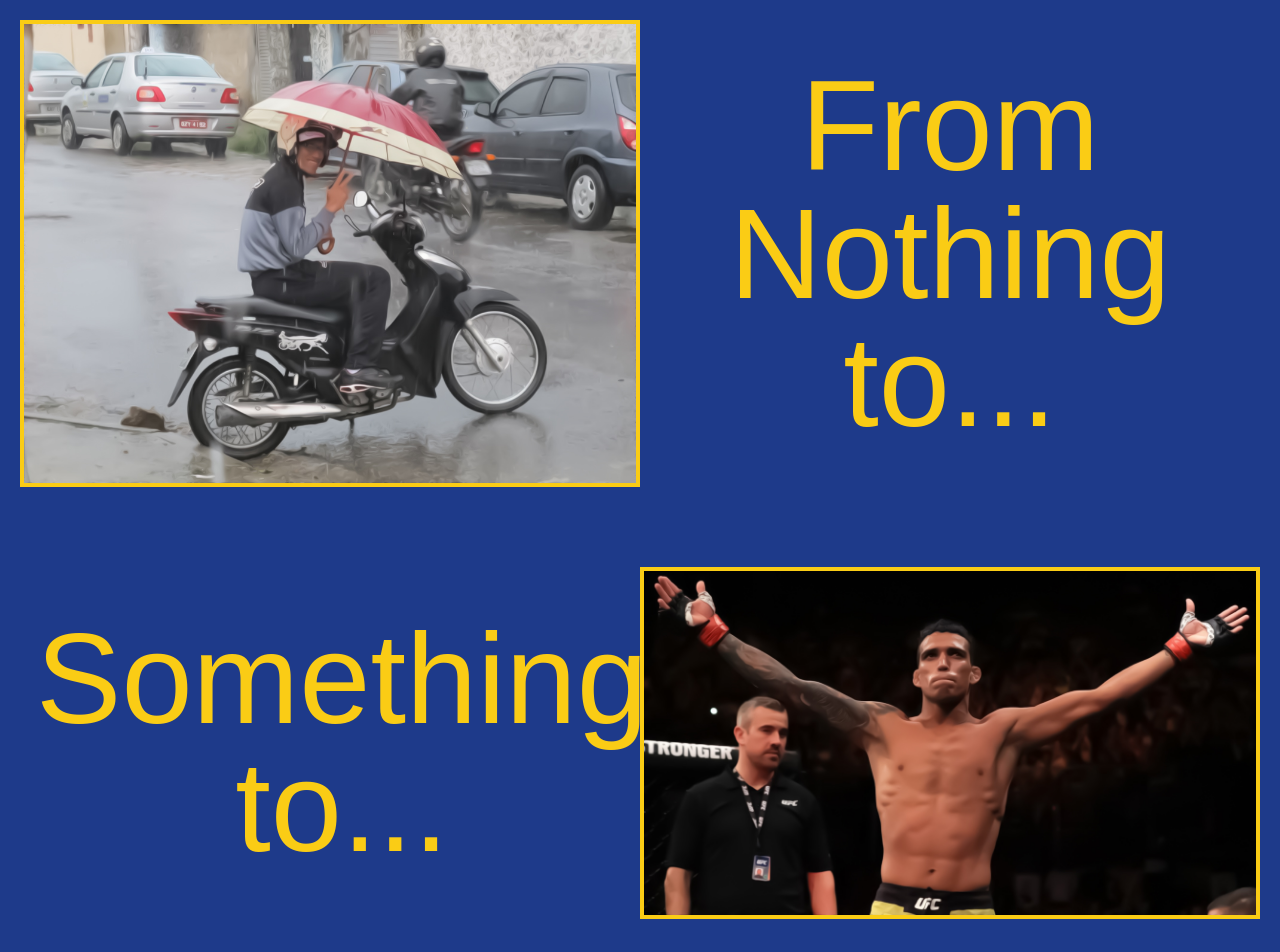
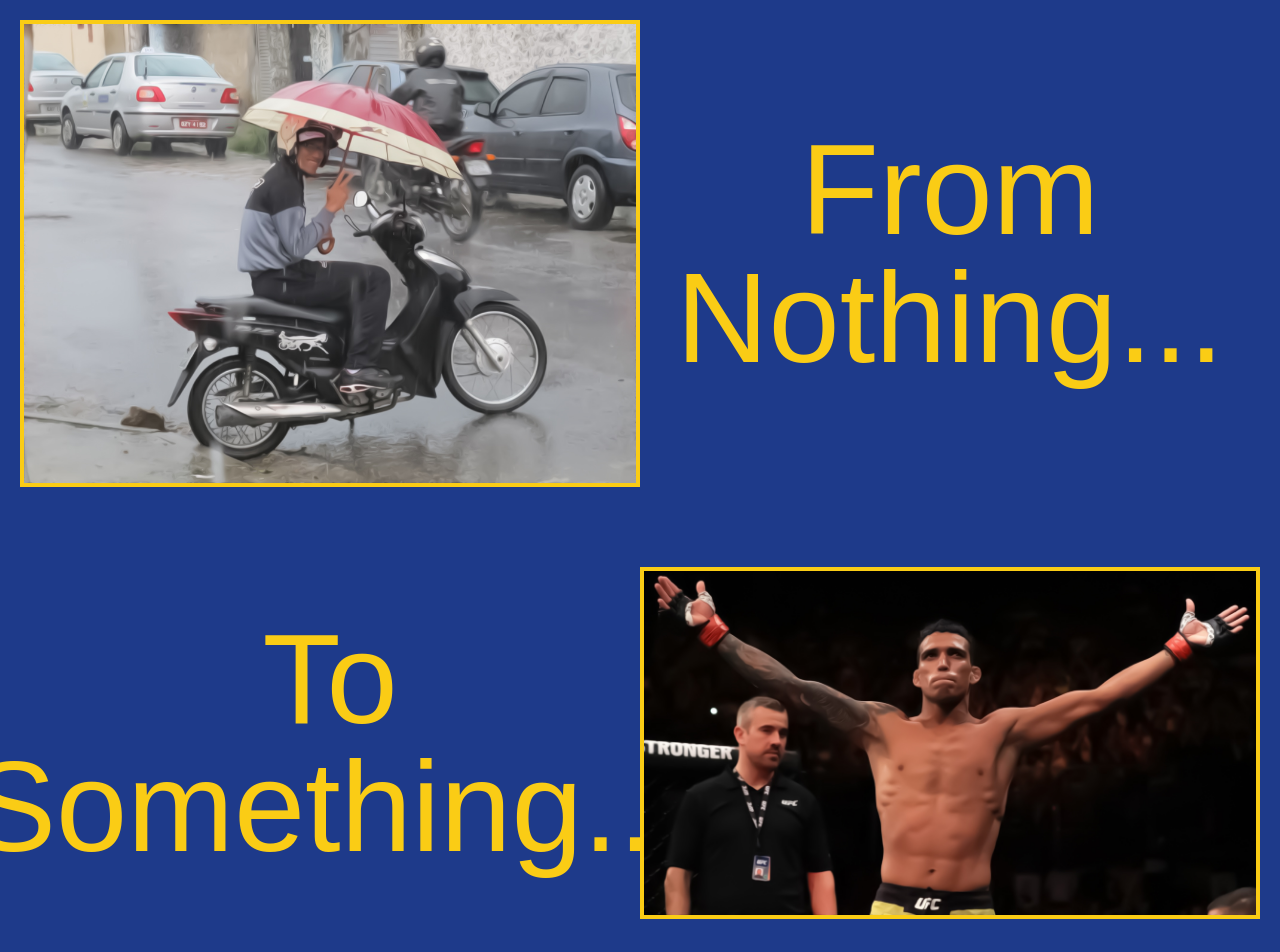
Before and after one commit to DavideCruciani/CharelsDoBronx, a React (Vite) app in the folder charles-ufc/: page / in a window 1280 px wide. Shown: the part 860-1812 px from the top of the page. Built offline with nearby package versions, Linux system fonts and the light colour scheme; a web font is replaced by a local one.

Commit message:
History section finished

```diff
--- a/charles-ufc/src/components/History.tsx
+++ b/charles-ufc/src/components/History.tsx
@@ -7,29 +7,29 @@ type HistoryProps = {
 const History = ({Scouter, FirstFight, Champion}: HistoryProps) => {
   return (
     <section className="min-h-screen bg-blue-900" id="history">
-      <div className="container mx-auto px-5">
-        <div className="flex w-full pb-10 pt-20">
-          <div className="w-1/2">
+      <div className="container mx-auto px-5 text-center">
+        <div className="flex flex-col-reverse justify-center items-center lg:flex-row  w-full pb-10 pt-20">
+          <div className="w-full lg:w-1/2">
             <img className="border-4 border-yellow-400" src={Scouter} alt="Charles in a scouter" />
           </div>
-          <div className="w-1/2 flex items-center text-center p-4">
-            <h2 className="text-yellow-400 font-Lakki text-9xl">From Nothing to...</h2>
+          <div className="w-full lg:w-1/2 flex items-center justify-center p-4">
+            <h2 className="text-yellow-400 font-Lakki xl:text-9xl sm:text-8xl text-7xl">From Nothing...</h2>
           </div>
         </div>
-        <div className="flex w-full py-10">
-        <div className="w-1/2 flex items-center text-center p-4">
-            <h2 className="text-yellow-400 font-Lakki text-9xl">Something to...</h2>
+        <div className="flex w-full flex-col lg:flex-row justify-center items-center py-10">
+          <div className="w-full lg:w-1/2 flex items-center justify-center p-4">
+            <h2 className="text-yellow-400 font-Lakki xl:text-9xl sm:text-8xl text-7xl">To Something...</h2>
           </div>
-          <div className="w-1/2">
+          <div className="w-full lg:w-1/2">
             <img className="border-4 border-yellow-400" src={FirstFight} alt="Charles in a scouter" />
           </div>
         </div>
-        <div className="flex w-full pt-10 pb-20">
-          <div className="w-1/2">
+        <div className="flex w-full flex-col-reverse lg:flex-row justify-center items-center pt-10 pb-20">
+          <div className="w-full lg:w-1/2">
             <img className="border-4 border-yellow-400 object-cover" src={Champion} alt="Charles in a scouter" />
           </div>
-          <div className="w-1/2 flex items-center text-center p-4">
-            <h2 className="text-yellow-400 font-Lakki text-9xl">To Everything</h2>
+          <div className="w-full lg:w-1/2 flex items-center justify-center p-4">
+            <h2 className="text-yellow-400 font-Lakki xl:text-9xl sm:text-8xl text-7xl">To Everything</h2>
           </div>
         </div>
       </div>
```
